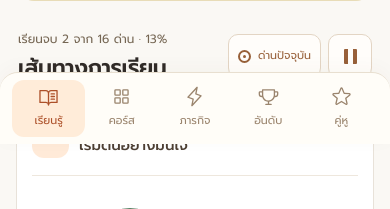
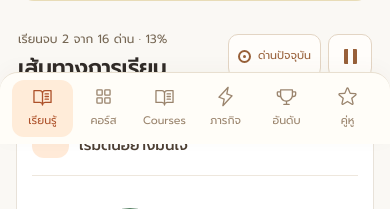
Before and after one commit to grxm2/NextSkill_205_247_261, an ASP.NET Core app: page / in a window 390 px wide. Shown: the part 700-909 px from the top of the page. Run offline with ASP.NET Core 8, Linux system fonts and the light colour scheme.

Commit message:
Add course catalog link to desktop and mobile Home navigation

```diff
--- a/NextSkill_205_247_261/Views/Shared/_LearningMobileNav.cshtml
+++ b/NextSkill_205_247_261/Views/Shared/_LearningMobileNav.cshtml
@@ -5,6 +5,7 @@
 <nav class="mobile-nav" aria-label="เมนูสำหรับมือถือ">
     <a href="@(courses ? homeUrl + "#learning-path" : "#learning-path")" aria-current="@(!courses ? "page" : null)"><span class="icon icon-book" aria-hidden="true"></span>เรียนรู้</a>
     <a asp-controller="Courses" asp-action="Enrollment" aria-current="@(courses ? "page" : null)"><span class="icon icon-grid" aria-hidden="true"></span>คอร์ส</a>
+    <a asp-controller="Home" asp-action="Courses" title="คอร์สทั้งหมด"><span class="icon icon-book" aria-hidden="true"></span>Courses</a>
     <a href="@(courses ? homeUrl + "#daily-quests" : "#daily-quests")"><span class="icon icon-lightning" aria-hidden="true"></span>ภารกิจ</a>
     <button data-open-dialog="league-dialog"><span class="icon icon-trophy" aria-hidden="true"></span>อันดับ</button>
     <button type="button" data-open-dialog="companion-dialog"><span class="icon icon-star" aria-hidden="true"></span>คู่หู</button>
--- a/NextSkill_205_247_261/Views/Shared/_LearningSidebar.cshtml
+++ b/NextSkill_205_247_261/Views/Shared/_LearningSidebar.cshtml
@@ -9,6 +9,7 @@
     <nav class="desktop-nav" aria-label="เมนูหลัก">
         <a class="nav-link @(!courses ? "active" : "")" title="เส้นทางเรียน" href="@(courses ? homeUrl + "#learning-path" : "#learning-path")" aria-current="@(!courses ? "page" : null)"><span class="icon icon-book" aria-hidden="true"></span><span class="nav-label">เรียนรู้</span>@if (!courses) { <span class="nav-dot" aria-hidden="true"></span> }</a>
         <a class="nav-link @(courses ? "active" : "")" title="คอร์สเรียน" asp-controller="Courses" asp-action="Enrollment" aria-current="@(courses ? "page" : null)"><span class="icon icon-grid" aria-hidden="true"></span><span class="nav-label">คอร์สเรียน</span>@if (courses) { <span class="nav-dot" aria-hidden="true"></span> }</a>
+        <a class="nav-link" title="Courses — คอร์สทั้งหมด" asp-controller="Home" asp-action="Courses"><span class="icon icon-book" aria-hidden="true"></span><span class="nav-label">Courses</span></a>
         <a class="nav-link" title="ภารกิจวันนี้" href="@(courses ? homeUrl + "#daily-quests" : "#daily-quests")"><span class="icon icon-lightning" aria-hidden="true"></span><span class="nav-label">ภารกิจวันนี้</span></a>
         <button class="nav-link" title="อันดับของฉัน" data-open-dialog="league-dialog"><span class="icon icon-trophy" aria-hidden="true"></span><span class="nav-label">อันดับของฉัน</span></button>
         <button class="nav-link" title="คู่หูของฉัน" data-open-dialog="companion-dialog"><span class="icon icon-star" aria-hidden="true"></span><span class="nav-label">คู่หูของฉัน</span></button>
--- a/NextSkill_205_247_261/wwwroot/css/home-design.css
+++ b/NextSkill_205_247_261/wwwroot/css/home-design.css
@@ -319,8 +319,8 @@
     #nextskill-home .quest-icon { width: 32px; flex-basis: 32px; height: 37px; border-radius: 9px; }
     #nextskill-home .freeze-card { flex-wrap: wrap; }
     #nextskill-home .freeze-button { flex: 1 0 100%; }
-    #nextskill-home .mobile-nav { display: grid; grid-template-columns: repeat(5,minmax(0,1fr)); position: fixed; inset: auto 0 0; z-index: 60; width: 100%; margin: 0; padding: 7px 12px calc(7px + env(safe-area-inset-bottom,0px)); border: 0; border-top: 1px solid #e8dfd0; border-radius: 18px 18px 0 0; background: #fffdf8; box-shadow: 0 -4px 20px #55402c08; }
-    #nextskill-home .mobile-nav :is(a,button) { display: flex; flex-direction: column; gap: 5px; align-items: center; justify-content: center; min-height: 57px; padding: 4px 8px; border: 0; background: transparent; color: #9a846d; font-size: 11px; font-weight: 400; }
+    #nextskill-home .mobile-nav { display: grid; grid-template-columns: repeat(6,minmax(0,1fr)); position: fixed; inset: auto 0 0; z-index: 60; width: 100%; margin: 0; padding: 7px 12px calc(7px + env(safe-area-inset-bottom,0px)); border: 0; border-top: 1px solid #e8dfd0; border-radius: 18px 18px 0 0; background: #fffdf8; box-shadow: 0 -4px 20px #55402c08; }
+    #nextskill-home .mobile-nav :is(a,button) { display: flex; flex-direction: column; gap: 5px; align-items: center; justify-content: center; min-height: 57px; min-width: 0; padding: 4px 2px; border: 0; background: transparent; color: #9a846d; font-size: 11px; font-weight: 400; }
     #nextskill-home .mobile-nav [aria-current] { color: #ad512a; background: #ffecd9; border-radius: 12px; }
     #nextskill-home .mobile-nav .icon { width: 21px; height: 21px; }
     #nextskill-home #buddy-summon { display: none; }
```
